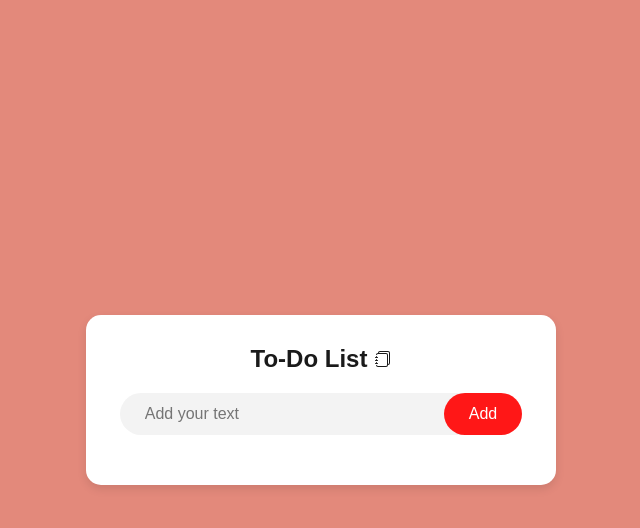
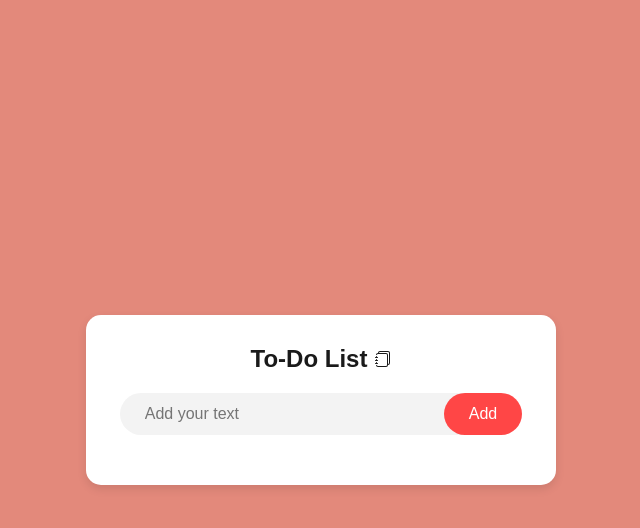
Before and after one commit to Ruchi3105/To-Do-List-App, a plain HTML site: page index.html in a window 1280 px wide. In both pictures the pointer is over the button "Add". Shown: the whole page, without its empty margins (319-959 px from the left). Drawn offline with Linux system fonts and the light colour scheme.

Commit message:
change in hover effect

```diff
--- a/style.css
+++ b/style.css
@@ -63,7 +63,7 @@ button {
     padding: 12px 25px;
     border: none;
     border-radius: 40px;
-    background-color: #ff5252;
+    background-color: #ff5f5f;
     color: white;
     font-size: 16px;
     cursor: pointer;
@@ -72,7 +72,7 @@ button {
 }
 
 button:hover {
-    background-color: #ff1717;
+    background-color: #ff4646;
 }
 
 .row {
```
